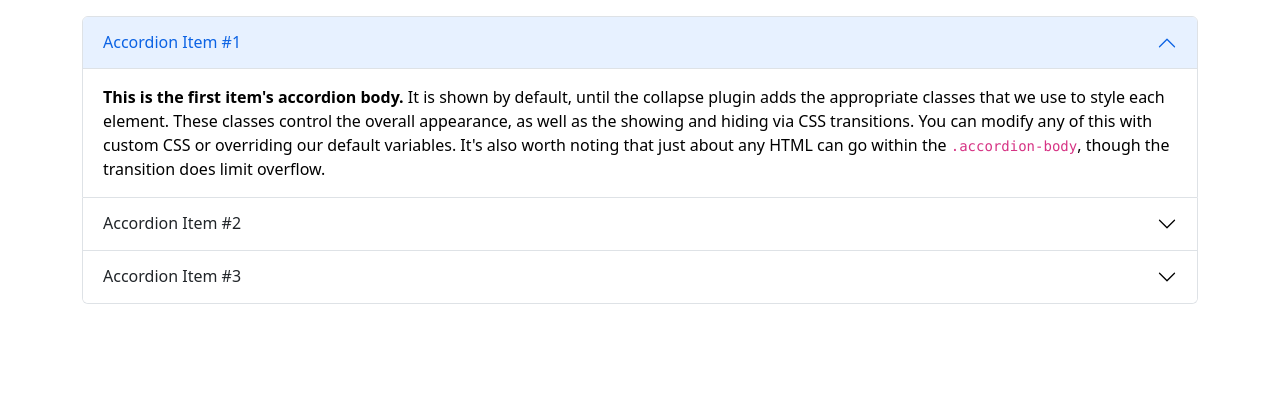
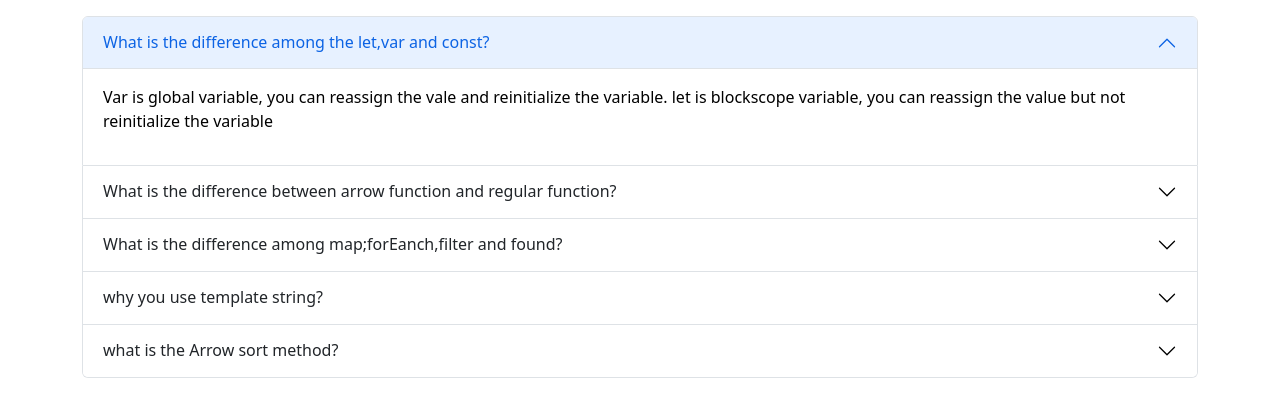
Before and after one commit to ashikbau/Breakings-News, a plain HTML site: page blog.html in a window 1280 px wide. Drawn offline with nearby package versions, Linux system fonts and the light colour scheme.

Commit message:
changes added

```diff
--- a/blog.html
+++ b/blog.html
@@ -16,36 +16,65 @@
         <div class="accordion-item">
           <h2 class="accordion-header" id="headingOne">
             <button class="accordion-button" type="button" data-bs-toggle="collapse" data-bs-target="#collapseOne" aria-expanded="true" aria-controls="collapseOne">
-              Accordion Item #1
+              What is the difference among the let,var and const?
             </button>
           </h2>
           <div id="collapseOne" class="accordion-collapse collapse show" aria-labelledby="headingOne" data-bs-parent="#accordionExample">
             <div class="accordion-body">
-              <strong>This is the first item's accordion body.</strong> It is shown by default, until the collapse plugin adds the appropriate classes that we use to style each element. These classes control the overall appearance, as well as the showing and hiding via CSS transitions. You can modify any of this with custom CSS or overriding our default variables. It's also worth noting that just about any HTML can go within the <code>.accordion-body</code>, though the transition does limit overflow.
+            <p>  Var is global variable, you can reassign the vale and reinitialize the variable. let is blockscope variable, you can reassign the value but not reinitialize the variable</p>
             </div>
           </div>
         </div>
         <div class="accordion-item">
           <h2 class="accordion-header" id="headingTwo">
             <button class="accordion-button collapsed" type="button" data-bs-toggle="collapse" data-bs-target="#collapseTwo" aria-expanded="false" aria-controls="collapseTwo">
-              Accordion Item #2
+              What is the difference between arrow function and regular function?
             </button>
           </h2>
           <div id="collapseTwo" class="accordion-collapse collapse" aria-labelledby="headingTwo" data-bs-parent="#accordionExample">
             <div class="accordion-body">
-              <strong>This is the second item's accordion body.</strong> It is hidden by default, until the collapse plugin adds the appropriate classes that we use to style each element. These classes control the overall appearance, as well as the showing and hiding via CSS transitions. You can modify any of this with custom CSS or overriding our default variables. It's also worth noting that just about any HTML can go within the <code>.accordion-body</code>, though the transition does limit overflow.
+              <p>
+                arguments object inside the regular functions contains the list of arguments. The arrow function, on the opposite, doesn't define arguments
+              </p>
             </div>
           </div>
         </div>
         <div class="accordion-item">
           <h2 class="accordion-header" id="headingThree">
             <button class="accordion-button collapsed" type="button" data-bs-toggle="collapse" data-bs-target="#collapseThree" aria-expanded="false" aria-controls="collapseThree">
-              Accordion Item #3
+             What is the difference among map;forEanch,filter and found?
             </button>
           </h2>
           <div id="collapseThree" class="accordion-collapse collapse" aria-labelledby="headingThree" data-bs-parent="#accordionExample">
             <div class="accordion-body">
-              <strong>This is the third item's accordion body.</strong> It is hidden by default, until the collapse plugin adds the appropriate classes that we use to style each element. These classes control the overall appearance, as well as the showing and hiding via CSS transitions. You can modify any of this with custom CSS or overriding our default variables. It's also worth noting that just about any HTML can go within the <code>.accordion-body</code>, though the transition does limit overflow.
+              <p>Map returns the value while forEach does not return anything. Otherhand filter retrun the matchings ones while find return the first matching one.</p>
+            </div>
+          </div>
+        </div>
+        <div class="accordion-item">
+          <h2 class="accordion-header" id="headingThree">
+            <button class="accordion-button collapsed" type="button" data-bs-toggle="collapse" data-bs-target="#collapseThree" aria-expanded="false" aria-controls="collapseThree">
+             why you use template string?
+
+            </button>
+          </h2>
+          <div id="collapseThree" class="accordion-collapse collapse" aria-labelledby="headingThree" data-bs-parent="#accordionExample">
+            <div class="accordion-body">
+              <p>I use temple the template string you dynamically put the values and less write the code.</p>
+            </div>
+          </div>
+        </div>
+        <div class="accordion-item">
+          <h2 class="accordion-header" id="headingThree">
+            <button class="accordion-button collapsed" type="button" data-bs-toggle="collapse" data-bs-target="#collapseThree" aria-expanded="false" aria-controls="collapseThree">
+              what is the Arrow sort method?
+            </button>
+          </h2>
+          <div id="collapseThree" class="accordion-collapse collapse" aria-labelledby="headingThree" data-bs-parent="#accordionExample">
+            <div class="accordion-body">
+              <P>
+                Array class is a class containing static methods that are used with arrays in order to search, sort, compare, insert elements, or return a string representation of an array.
+              </P>
             </div>
           </div>
         </div>
--- a/js/script.js
+++ b/js/script.js
@@ -8,6 +8,7 @@ const loadNews = async()=>{
 
 
 }
+
 
 const displayNews = news =>{
  const newscontainer = document.getElementById('catagory-field')
@@ -103,7 +104,7 @@ const modalDetail = (data)=>{
 
 // toggle Spinner part
 const toggleSpinner = isLoading => {
-  console.log(isLoading)
+  // console.log(isLoading)
   const loaderSection = document.getElementById('loadder');
   if(isLoading){
       loaderSection.classList.remove('d-none');
```
Also changed, not shown: index.html (+5 -1 lines).
